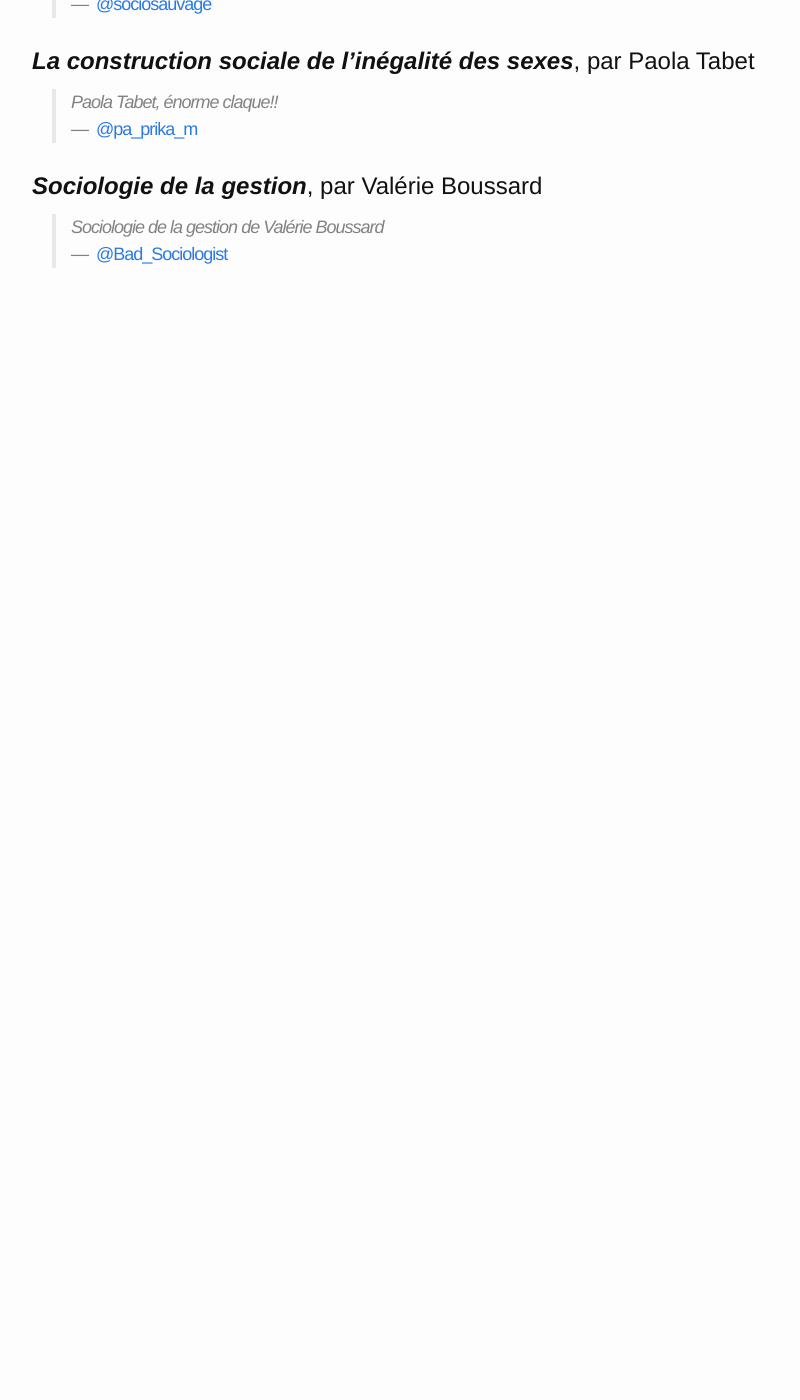
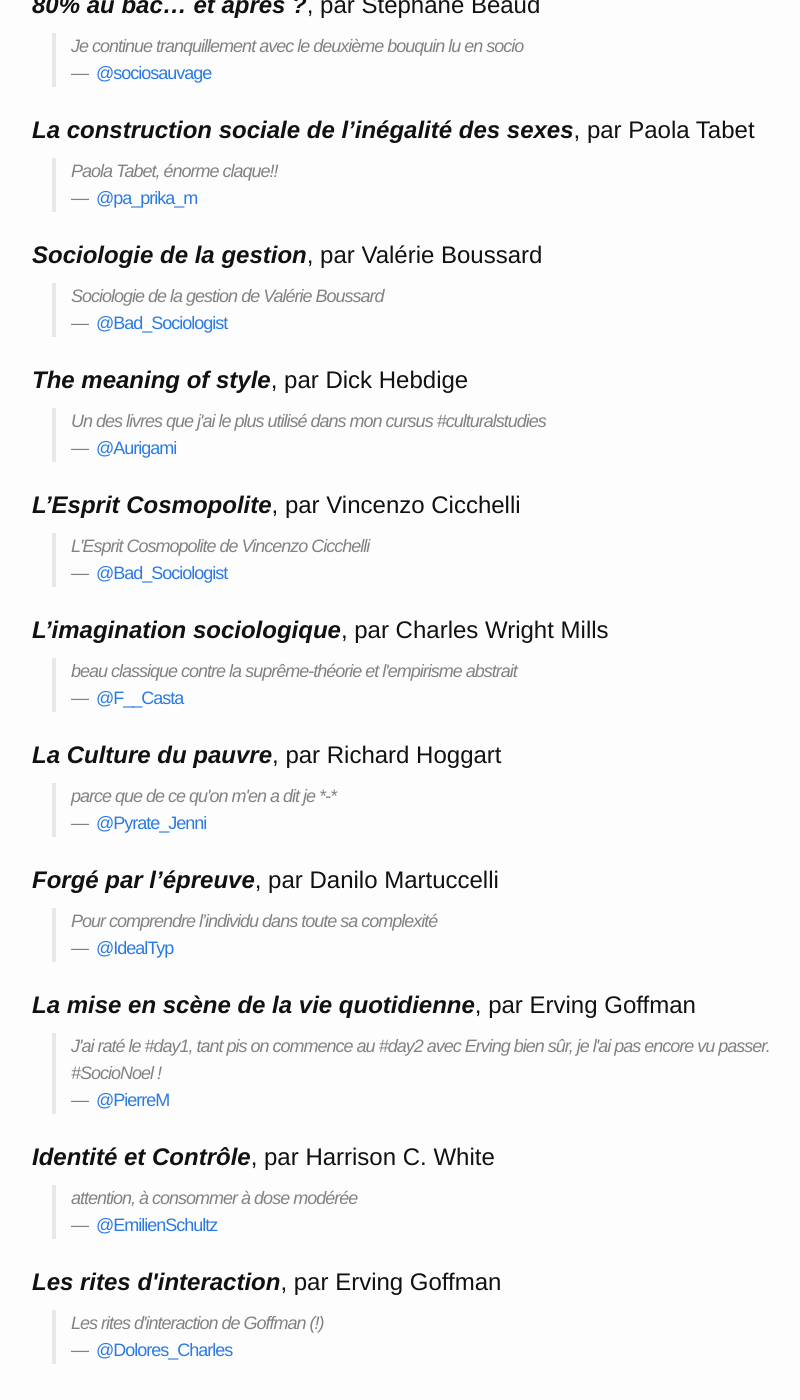
Before and after one commit to bfontaine/SocioNoel, a Jekyll site: the page built from index.md, in a window 1280 px wide and 1400 px high, scrolled down 17578 px. Shown: the whole window, without its empty margins (238-1038 px from the left). Built offline with Jekyll 4.4.1, drawn with Linux system fonts in a browser that asks for light colours; before the commit the page ends 17901 px from its top, so only the background shows below that; some of the changed text lies outside the part shown.

Commit message:
more books

```diff
--- a/index.md
+++ b/index.md
@@ -297,10 +297,17 @@ Accès direct à un jour :<br/>
   <h1><span class="title">Cartographies des marges : intersectionnalité, politique de l’identité et violences contre les femmes de couleur</span>, par <span class="author">Kimberlé Crenshaw, Oristelle Bonis</span></h1>
   <div class="sources">
 
-    <blockquote class="comment">
-      Cela ne surprendra personne, on va commencer par Kimberlé Crenshaw.<br/>
-      <span class="comment-author">—&nbsp;&nbsp;<a class="handle" href="https://twitter.com/ThisisKiyemis/status/671710000876822528">@ThisisKiyemis</a></span>
-    </blockquote>
+
+      <blockquote class="comment">
+        Cela ne surprendra personne, on va commencer par Kimberlé Crenshaw.<br/>
+        <span class="comment-author">—&nbsp;&nbsp;<a class="handle" href="https://twitter.com/ThisisKiyemis/status/671710000876822528">@ThisisKiyemis</a></span>
+      </blockquote>
+
+      <blockquote class="comment">
+        J2: Je crois que quelqu'un l'a déjà cité mais l'article de Crenshaw sur l'intersectionnalité<br/>
+        <span class="comment-author">—&nbsp;&nbsp;<a class="handle" href="https://twitter.com/Silmalia/status/672066008606187520">@Silmalia</a></span>
+      </blockquote>
+
 
   </div>
 </article>
@@ -1342,3 +1349,91 @@ Accès direct à un jour :<br/>
 
   </div>
 </article>
+<article class="book">
+  <h1><span class="title">The meaning of style</span>, par <span class="author">Dick Hebdige</span></h1>
+  <div class="sources">
+
+    <blockquote class="comment">
+      Un des livres que j'ai le plus utilisé dans mon cursus #culturalstudies<br/>
+      <span class="comment-author">—&nbsp;&nbsp;<a class="handle" href="https://twitter.com/Aurigami/status/672036292394356737">@Aurigami</a></span>
+    </blockquote>
+
+  </div>
+</article>
+<article class="book">
+  <h1><span class="title">L’Esprit Cosmopolite</span>, par <span class="author">Vincenzo Cicchelli</span></h1>
+  <div class="sources">
+
+    <blockquote class="comment">
+      L'Esprit Cosmopolite de Vincenzo Cicchelli<br/>
+      <span class="comment-author">—&nbsp;&nbsp;<a class="handle" href="https://twitter.com/Bad_Sociologist/status/672045457493860352">@Bad_Sociologist</a></span>
+    </blockquote>
+
+  </div>
+</article>
+<article class="book">
+  <h1><span class="title">L’imagination sociologique</span>, par <span class="author">Charles Wright Mills</span></h1>
+  <div class="sources">
+
+    <blockquote class="comment">
+      beau classique contre la suprême-théorie et l'empirisme abstrait<br/>
+      <span class="comment-author">—&nbsp;&nbsp;<a class="handle" href="https://twitter.com/F__Casta/status/672047269353553920">@F__Casta</a></span>
+    </blockquote>
+
+  </div>
+</article>
+<article class="book">
+  <h1><span class="title">La Culture du pauvre</span>, par <span class="author">Richard Hoggart</span></h1>
+  <div class="sources">
+
+    <blockquote class="comment">
+      parce que de ce qu'on m'en a dit je *-*<br/>
+      <span class="comment-author">—&nbsp;&nbsp;<a class="handle" href="https://twitter.com/Pyrate_Jenni/status/672047331517317120">@Pyrate_Jenni</a></span>
+    </blockquote>
+
+  </div>
+</article>
+<article class="book">
+  <h1><span class="title">Forgé par l’épreuve</span>, par <span class="author">Danilo Martuccelli</span></h1>
+  <div class="sources">
+
+    <blockquote class="comment">
+      Pour comprendre l’individu dans toute sa complexité<br/>
+      <span class="comment-author">—&nbsp;&nbsp;<a class="handle" href="https://twitter.com/IdealTyp/status/672065257985155072">@IdealTyp</a></span>
+    </blockquote>
+
+  </div>
+</article>
+<article class="book">
+  <h1><span class="title">La mise en scène de la vie quotidienne</span>, par <span class="author">Erving Goffman</span></h1>
+  <div class="sources">
+
+    <blockquote class="comment">
+      J'ai raté le #day1, tant pis on commence au #day2 avec Erving bien sûr, je l'ai pas encore vu passer. #SocioNoel !<br/>
+      <span class="comment-author">—&nbsp;&nbsp;<a class="handle" href="https://twitter.com/PierreM/status/672066434340663296">@PierreM</a></span>
+    </blockquote>
+
+  </div>
+</article>
+<article class="book">
+  <h1><span class="title">Identité et Contrôle</span>, par <span class="author">Harrison C. White</span></h1>
+  <div class="sources">
+
+    <blockquote class="comment">
+      attention, à consommer à dose modérée<br/>
+      <span class="comment-author">—&nbsp;&nbsp;<a class="handle" href="https://twitter.com/EmilienSchultz/status/672072215945433089">@EmilienSchultz</a></span>
+    </blockquote>
+
+  </div>
+</article>
+<article class="book">
+  <h1><span class="title">Les rites d'interaction</span>, par <span class="author">Erving Goffman</span></h1>
+  <div class="sources">
+
+    <blockquote class="comment">
+      Les rites d'interaction de Goffman (!)<br/>
+      <span class="comment-author">—&nbsp;&nbsp;<a class="handle" href="https://twitter.com/Dolores_Charles/status/672087610253266948">@Dolores_Charles</a></span>
+    </blockquote>
+
+  </div>
+</article>
```
Also changed, not shown: books.yml (+48 -3 lines).
